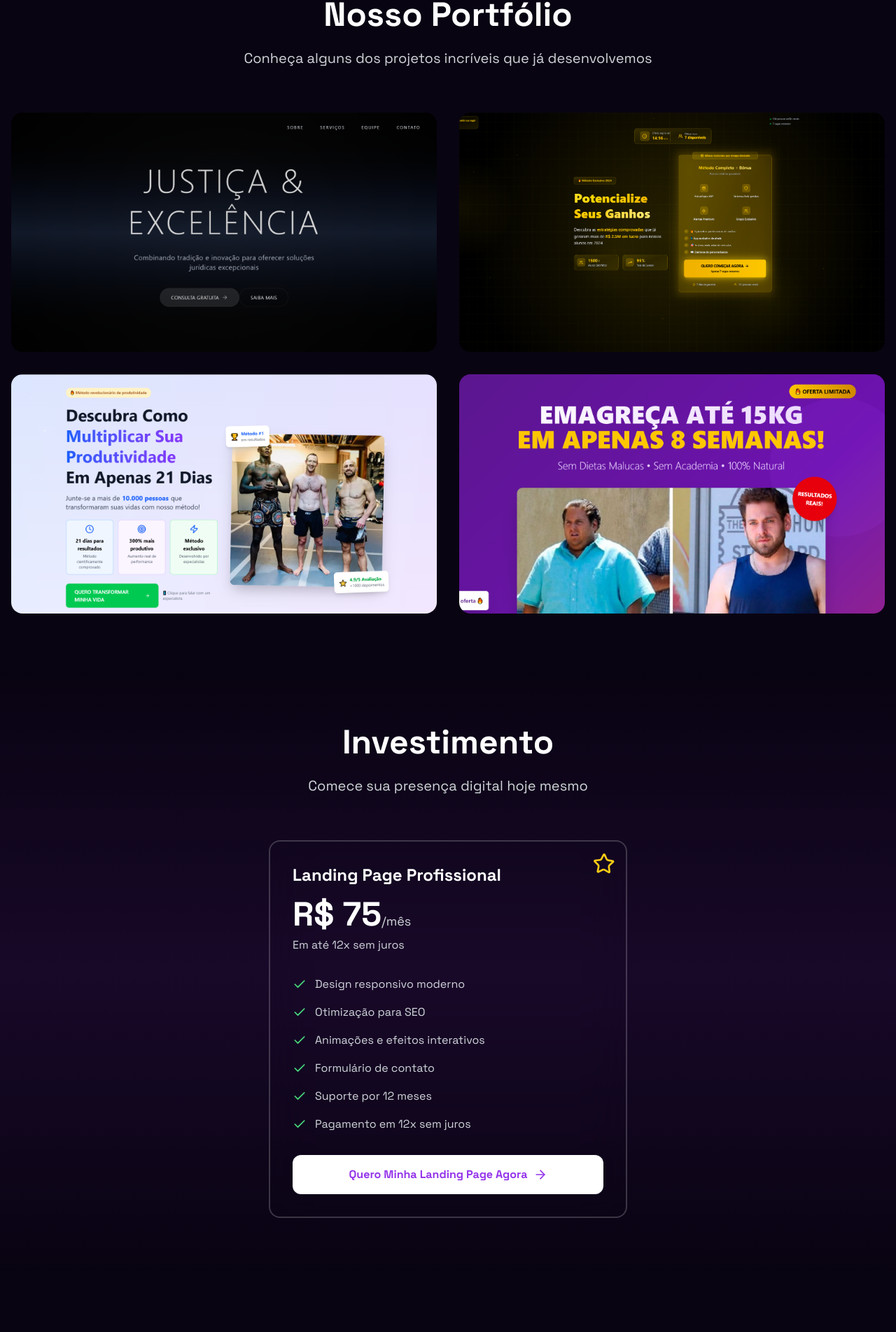
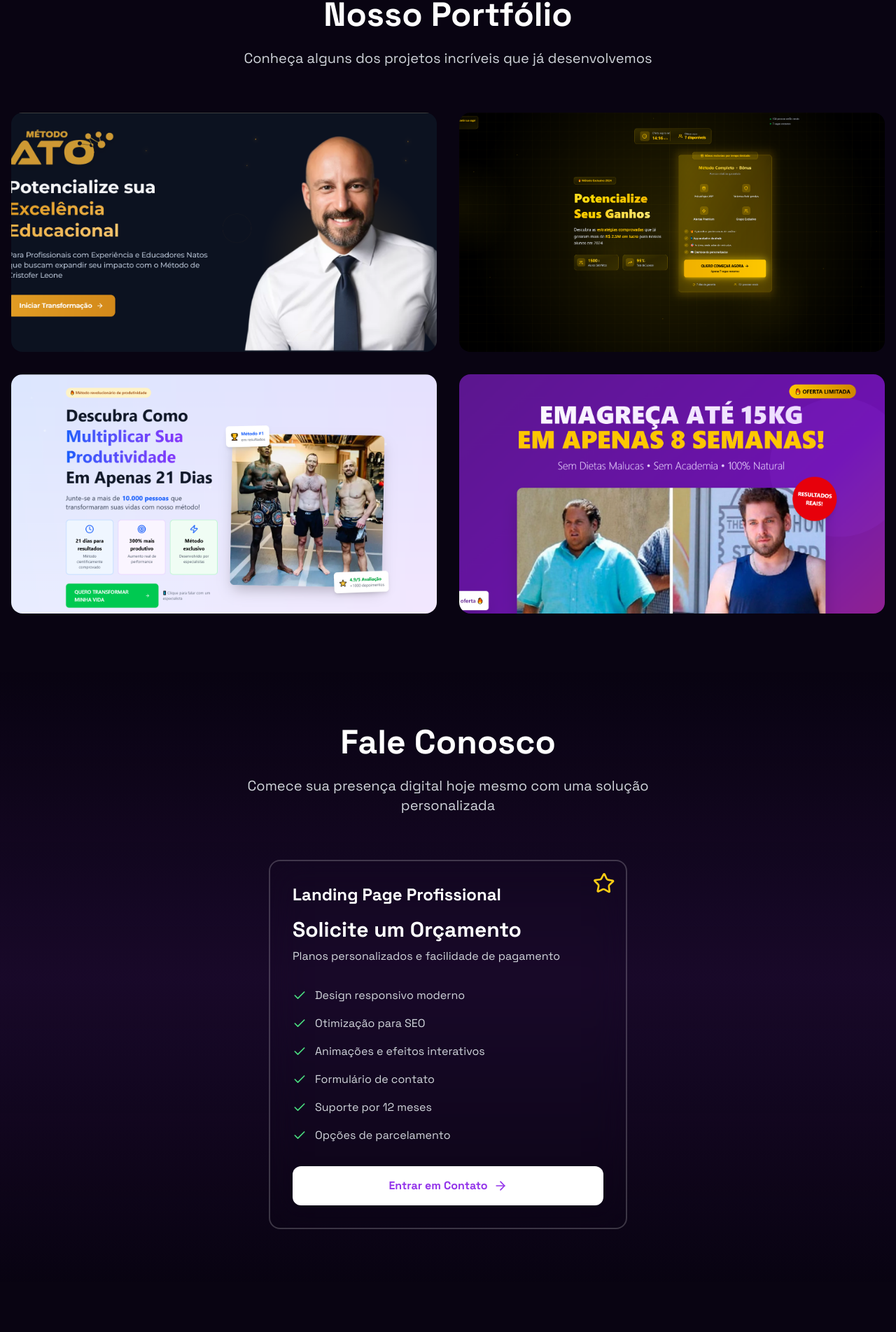
Before and after one commit to iagosoave/webbraze, a React (Vite) app: page / in a window 1280 px wide. Shown: the part 1927-3831 px from the top of the page at 70% size. Built offline with nearby package versions, Linux system fonts and the light colour scheme.

Commit message:
first commit

```diff
--- a/src/App.jsx
+++ b/src/App.jsx
@@ -4,7 +4,7 @@ import { ChevronDown, Check, Menu, Workflow, Code, Calendar, MessageSquare, PenT
 import por1 from './por1.png';
 import por2 from './por2.png';
 import por3 from './por3.png';
-import por4 from './por4.png';
+import cris from './cris.png';
 import ban from './ban.png';
 import logo from './logo.png'; // Ajuste o caminho da sua imagem
 // Importação da fonte Inter do Google Fonts (adicione no seu HTML)
@@ -547,15 +547,15 @@ const LandingPage = () => {
 
           <div className="grid grid-cols-1 md:grid-cols-2 gap-4 md:gap-8">
             <a
-              href="https://silavadvogado.netlify.app/"
+              href="https://metodoato.com/"
               target="_blank"
               rel="noopener noreferrer"
               className="transition-transform hover:scale-105 focus:scale-105 focus:outline-none"
             >
               <PortfolioCard
-                image={por4}
-                title="Landing Page Advocacia"
-                description="Website profissional para escritório de advocacia"
+                image={cris}
+                title="Landing Page para infoprodutores "
+                description="Landing Page avanaçada para infoprodutores"
                 delay={0.1}
               />
             </a>
@@ -603,7 +603,7 @@ const LandingPage = () => {
       </section>
 
   {/* Pricing Section */}
-  <section className="py-20 px-4 relative overflow-hidden" id="precos">
+  <section className="py-20 px-4 relative overflow-hidden" id="contato">
   <div className="absolute inset-0 bg-gradient-to-b from-transparent via-purple-900/20 to-transparent" />
   <div className="max-w-7xl mx-auto relative z-10">
     <div className="text-center mb-16">
@@ -612,14 +612,14 @@ const LandingPage = () => {
         whileInView={{ opacity: 1, y: 0 }}
         className="text-4xl md:text-5xl font-bold text-white mb-6"
       >
-              Investimento
+        Fale Conosco
       </motion.h2>
       <motion.p
         initial={{ opacity: 0, y: 20 }}
         whileInView={{ opacity: 1, y: 0 }}
         className="text-xl text-gray-300 max-w-2xl mx-auto"
       >
-              Comece sua presença digital hoje mesmo
+        Comece sua presença digital hoje mesmo com uma solução personalizada
       </motion.p>
     </div>
 
@@ -641,9 +641,8 @@ const LandingPage = () => {
 
         <h3 className="text-2xl font-bold text-white mb-4">Landing Page Profissional</h3>
         <div className="mb-8">
-                <span className="text-5xl font-bold text-white">R$ 75</span>
-                <span className="text-lg text-gray-300">/mês</span>
-                <p className="text-gray-300 mt-2">Em até 12x sem juros</p>
+          <h4 className="text-3xl font-bold text-white">Solicite um Orçamento</h4>
+          <p className="text-gray-300 mt-2">Planos personalizados e facilidade de pagamento</p>
         </div>
 
         <ul className="space-y-4 mb-8">
@@ -653,7 +652,7 @@ const LandingPage = () => {
             "Animações e efeitos interativos",
             "Formulário de contato",
             "Suporte por 12 meses",
-                  "Pagamento em 12x sem juros"
+            "Opções de parcelamento"
           ].map((feature, index) => (
             <motion.li
                key={index}
@@ -676,7 +675,7 @@ const LandingPage = () => {
           whileTap={{ scale: 0.95 }}
           className="w-full py-4 px-6 rounded-xl bg-white text-purple-600 hover:bg-gray-100 font-bold flex items-center justify-center gap-2 transition-all"
         >
-               Quero Minha Landing Page Agora
+         Entrar em Contato
           <ArrowRight size={20} />
         </motion.a>
       </motion.div>
```
Also changed, not shown: src/cris.png (added). Lines whose indentation alone changed are shown as unchanged.
